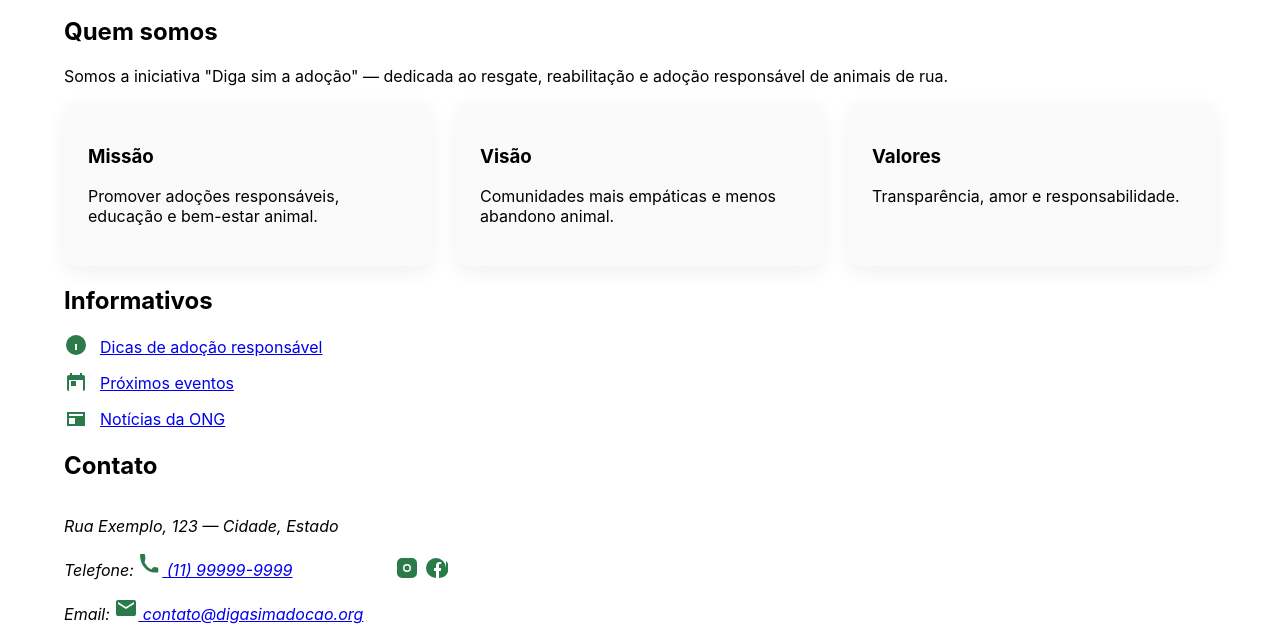
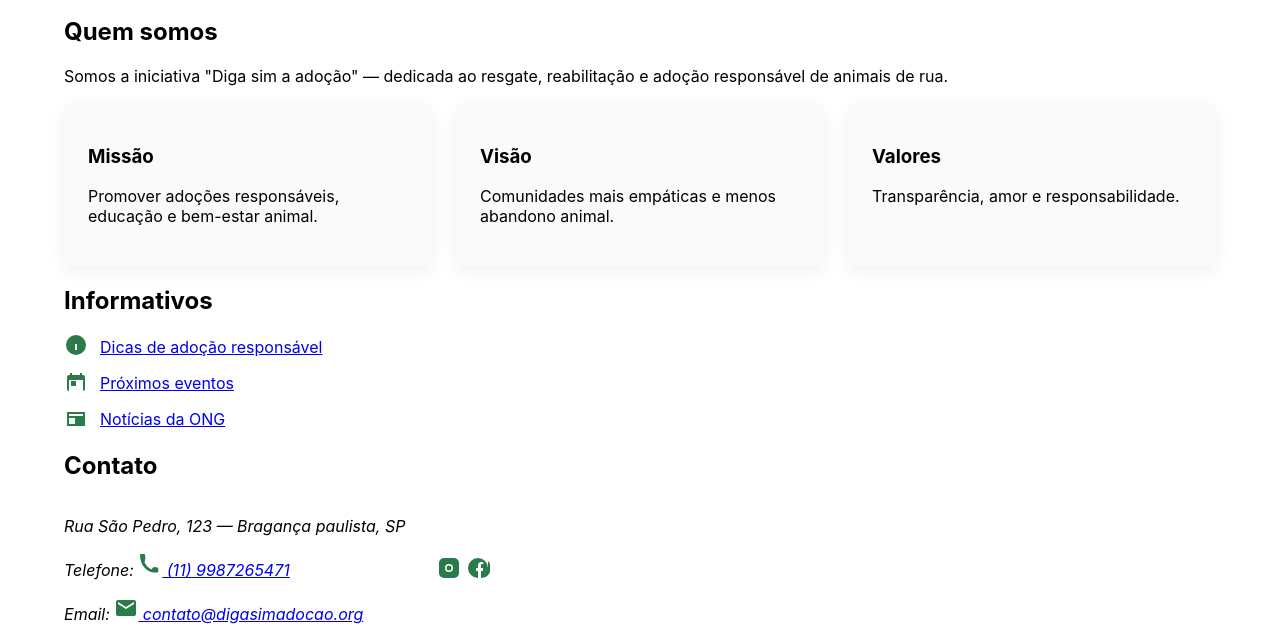
Before and after one commit to Bibiainacio14/Atividade, a website: page index.html in a window 1280 px wide. Shown: the part 350-993 px from the top of the page. Drawn offline with Linux system fonts and the light colour scheme.

Commit message:
Update contact information in index.html

```diff
--- a/index.html
+++ b/index.html
@@ -82,8 +82,8 @@
       <h2 id="contact-title">Contato</h2>
       <div class="contact-grid">
         <address>
-          <p>Rua Exemplo, 123 — Cidade, Estado</p>
-          <p>Telefone: <a href="tel:+5511999999999"><img src="assets/icons/phone.svg" alt="" aria-hidden="true"> (11) 99999-9999</a></p>
+          <p>Rua São Pedro, 123 — Bragança paulista, SP </p>
+          <p>Telefone: <a href="tel:+5511987265471"><img src="assets/icons/phone.svg" alt="" aria-hidden="true"> (11) 9987265471</a></p>
           <p>Email: <a href="mailto:contato@digasimadocao.org"><img src="assets/icons/mail.svg" alt="" aria-hidden="true"> contato@digasimadocao.org</a></p>
         </address>
         <div class="socials" aria-hidden="false">
```
